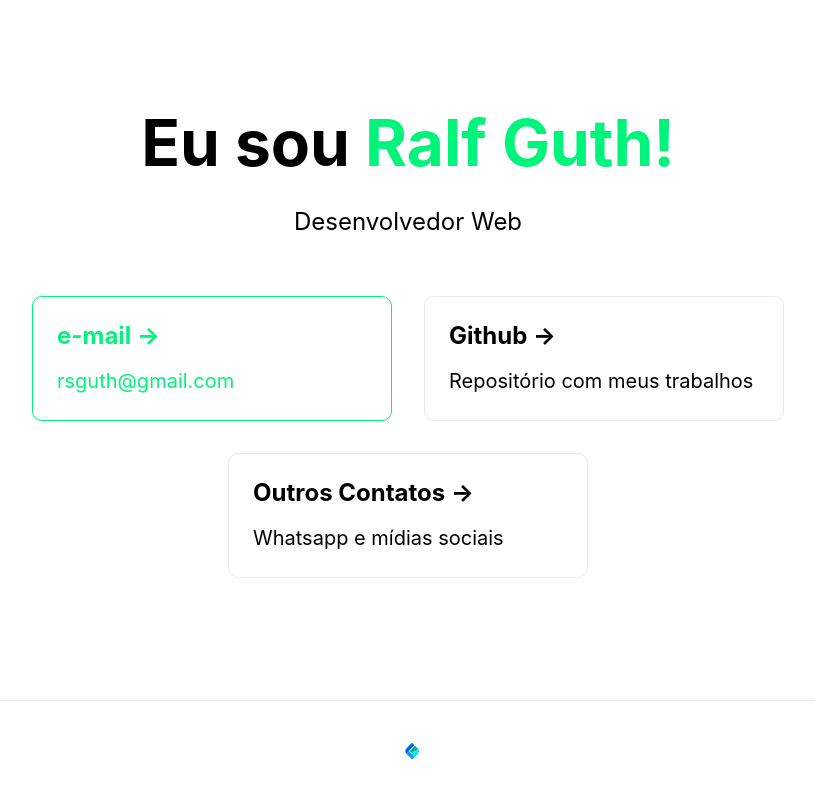
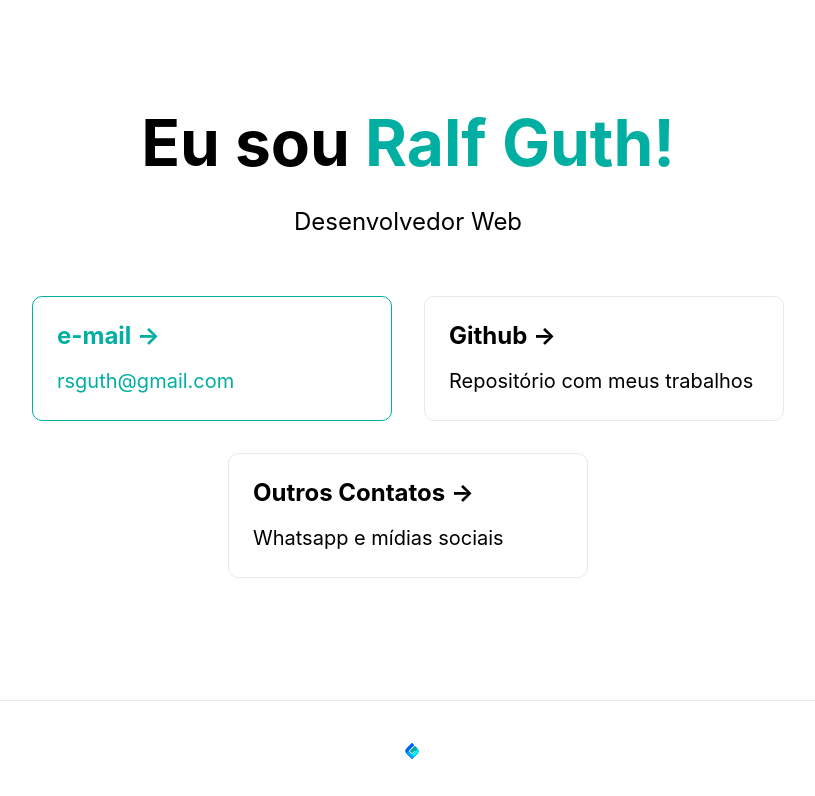
Before and after one commit to ralfguth/portfolio-next, a Next.js app: page / in a window 1280 px wide. In both pictures the pointer is over the link 444 px from the left and 358 px from the top of the page. Shown: the top 796 px of the page, without its empty margins (232-1047 px from the left). Built offline with nearby package versions, Linux system fonts and the light colour scheme.

Commit message:
coloca cor mais escura

```diff
--- a/styles/Home.module.css
+++ b/styles/Home.module.css
@@ -36,7 +36,7 @@
 }
 
 .title a {
-  color: #00f37a;
+  color: #00afa1;
   text-decoration: none;
 }
 
@@ -95,8 +95,8 @@
 .card:hover,
 .card:focus,
 .card:active {
-  color: #00f37a;
-  border-color: #00f37a;
+  color: #00afa1;
+  border-color: #00afa1;
 }
 
 .card h3 {
```
